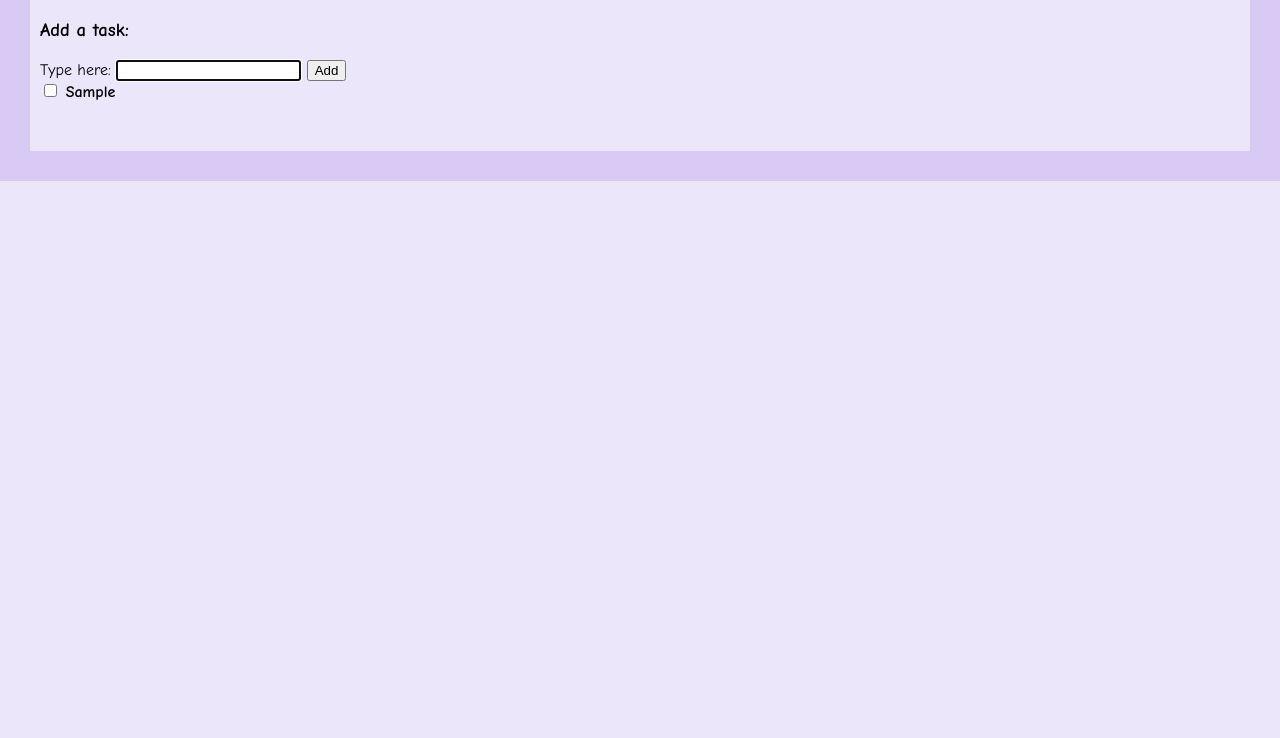
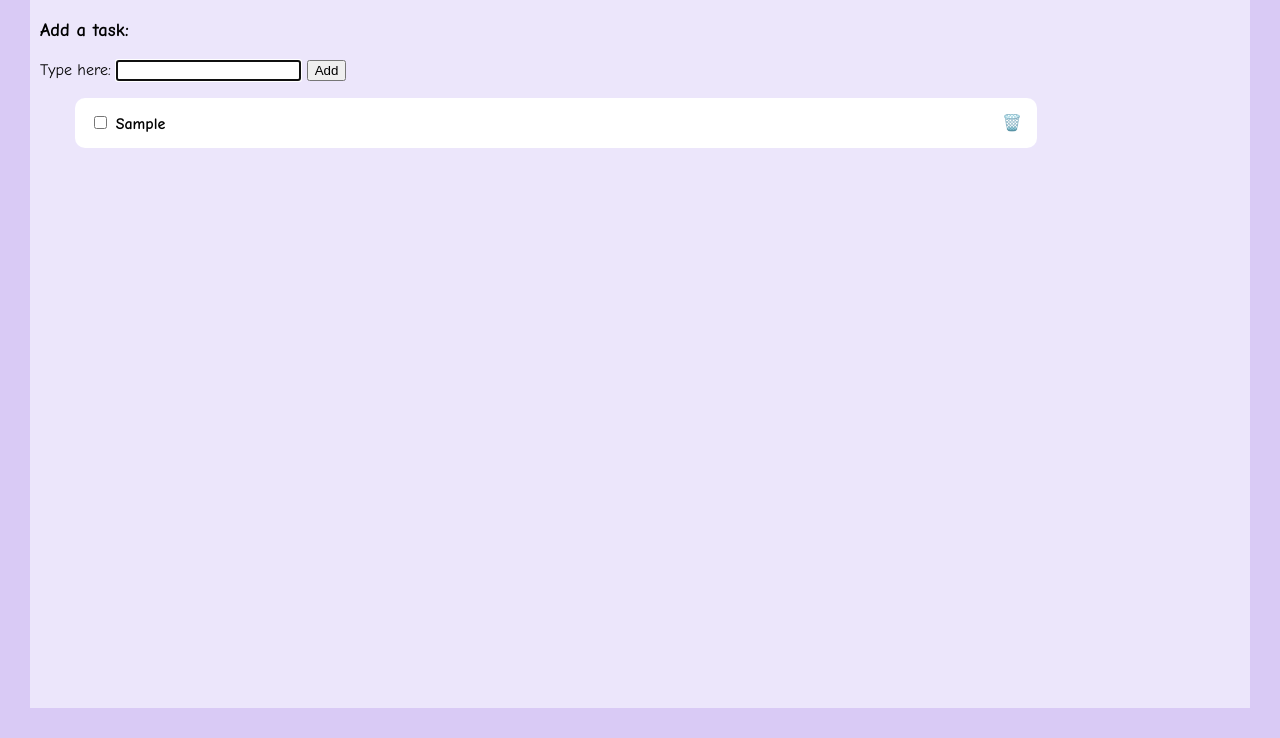
Before and after one commit to reignolivia/webdevelopment, a website: page todo/index.html in a window 1280 px wide. Both pictures are taken after typing "Sample" into the empty fields and a click on the button "Add". Shown: the part 101-839 px from the top of the page. Before the commit the page ends 800 px from the top, so only its background shows below. Drawn offline with Linux system fonts and the light colour scheme.

Commit message:
deletable inputs

```diff
--- a/todo/index.html
+++ b/todo/index.html
@@ -12,14 +12,14 @@
     <button id="add" onclick="new_task()">Add</button>
 
     <div id="entry">
-        <div>
+<!--        <div>-->
 <!--            <input type="checkbox"> Example-->
-<!--            <br>-->
-<!--            <input type="checkbox"> Spanish worksheet-->
-<!--            <br>-->
-<!--            <input type="checkbox"> Draw cartoon for history-->
+<!--&lt;!&ndash;            <br>&ndash;&gt;-->
+<!--&lt;!&ndash;            <input type="checkbox"> Spanish worksheet&ndash;&gt;-->
+<!--&lt;!&ndash;            <br>&ndash;&gt;-->
+<!--&lt;!&ndash;            <input type="checkbox"> Draw cartoon for history&ndash;&gt;-->
 
-        </div>
+<!--        </div>-->
     </div>
 
 </body>
@@ -64,17 +64,34 @@
         background: rgba(217, 204, 248, 0.48);
         border:30px solid rgba(194, 172, 239, 0.48);
         padding: 10px;
-        padding-bottom: 50px;
+        padding-bottom: 550px;
 
+    }
+
+    button{
+       margin-bottom: 17px;
     }
 
     #entry > div{
         font-weight: bold;
+        padding-left: 55px;
+        background-color: white;
+        width: 80%;
+        border-radius:10px;
+        padding: 15px;
+        margin-bottom: 10px;
+    }
+
+    div{
+        padding-left: 35px;
     }
 
     input[type="checkbox"]:checked + span {
         color: red;
+        text-decoration: line-through;
     }
+
+
 </style>
 
 <script>
@@ -103,8 +120,20 @@
         span.innerText = " " + task_name;
         new_h4.appendChild(span);
 
+        let trash = document.createElement("span");
+        trash.className = "trash";
+        trash.innerText = "🗑️";
+        trash.style.float = "right";
+        trash.addEventListener("click", delete_task);
+        new_h4.appendChild(trash);
+
+
         task.value = "";
         task.focus();
     }
+
+    function delete_task(e) {
+        e.target.parentElement.remove();
+    }
 </script>
 </html>
```
